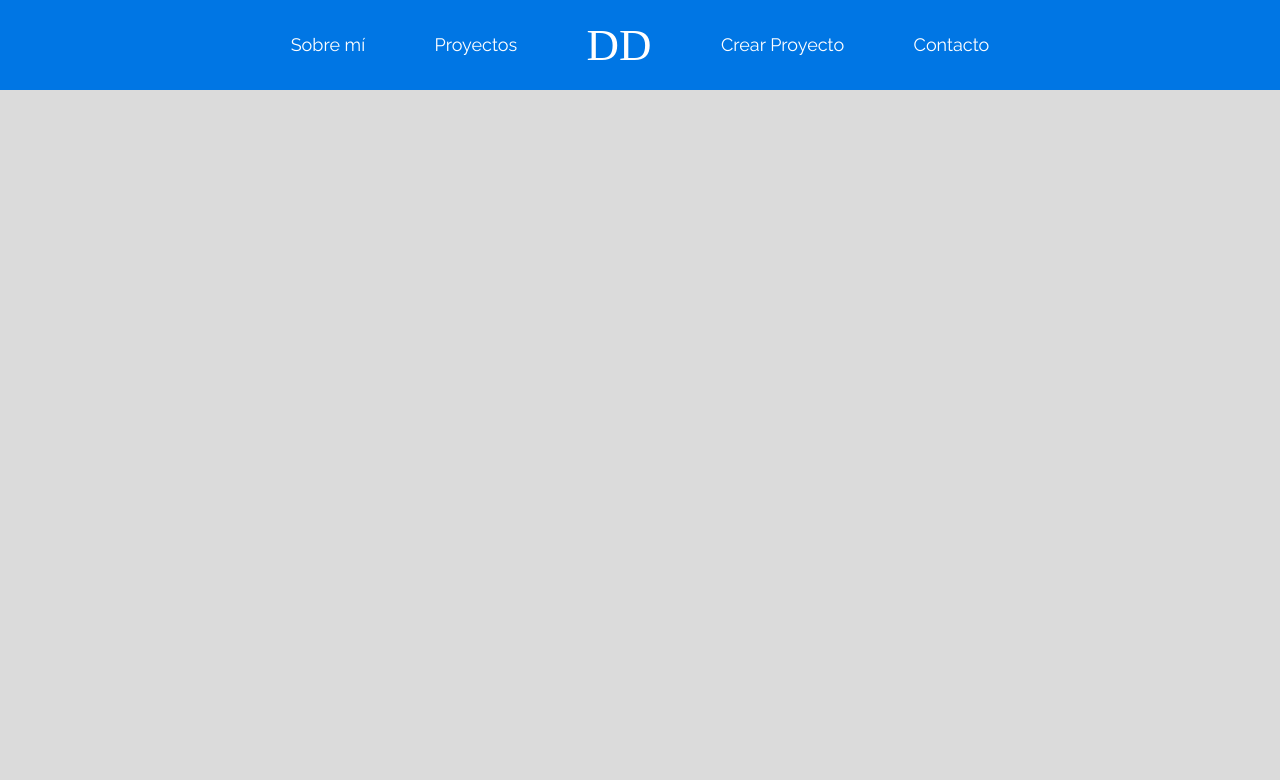
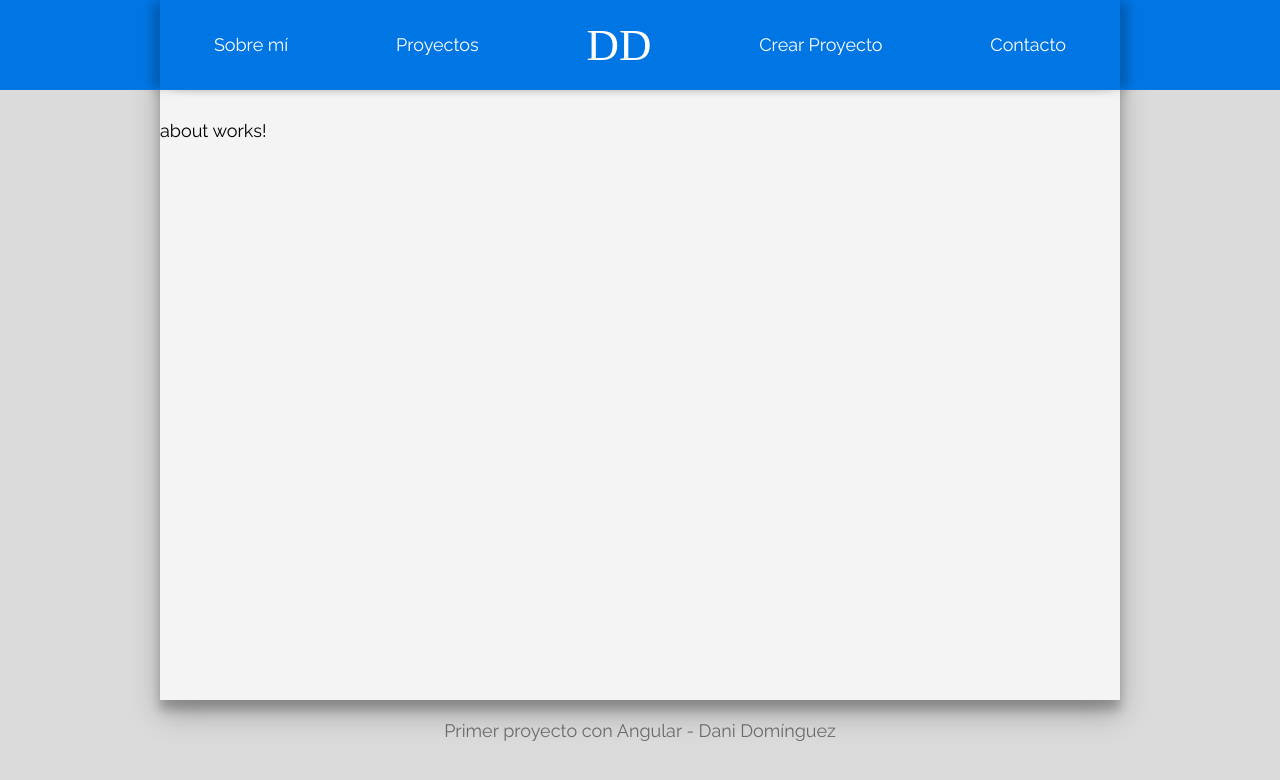
Before and after one commit to danidz96/proyecto-angular, an Angular app: page / in a window 1280 px wide. Shown: the top 780 px of the page. Built offline with nearby package versions, Linux system fonts and the light colour scheme; a web font is replaced by a local one.

Commit message:
estilos del contenedor y el footer

```diff
--- a/src/app/app.component.html
+++ b/src/app/app.component.html
@@ -13,5 +13,5 @@
 </section>
 
 <footer>
-  Primer proyecto con Angular Dani Domínguez
+  Primer proyecto con Angular - Dani Domínguez
 </footer>
--- a/src/assets/css/styles.css
+++ b/src/assets/css/styles.css
@@ -6,6 +6,7 @@
 * {
     margin: 0;
     padding: 0;
+    box-sizing: border-box;
 }
 
 body {
@@ -36,8 +37,9 @@ header ul {
     display: flex;
     margin: 0 auto;
     justify-content: space-around;
-    width: 60%;
-    flex-wrap: nowrap;
+    box-shadow: 0 0px 0px 0px white, 0 0px 0px 0px white, 10px 0 10px -2px rgba(0, 0, 0, 0.22), -10px 0 10px -2px rgba(0, 0, 0, 0.22);
+    width: 75%;
+    max-width: 1200px;
 }
 
 header li {
@@ -83,3 +85,25 @@ header .logo {
 header .logo:hover {
     transform: scale(1.2);
 }
+
+/* Contenedor principal */
+
+#content {
+    min-height: 700px;
+    width: 75%;
+    margin: 0 auto;
+    padding-top: 120px;
+    box-shadow: 0 14px 28px rgba(0, 0, 0, 0.25), 0 10px 10px rgba(0, 0, 0, 0.22);
+    background: rgba(255, 255, 255, 0.7);
+    max-width: 1200px;
+}
+
+/* Footer */
+
+footer {
+    width: 75%;
+    margin: 0 auto;
+    padding: 20px 0;
+    text-align: center;
+    opacity: 0.5;
+}
```
